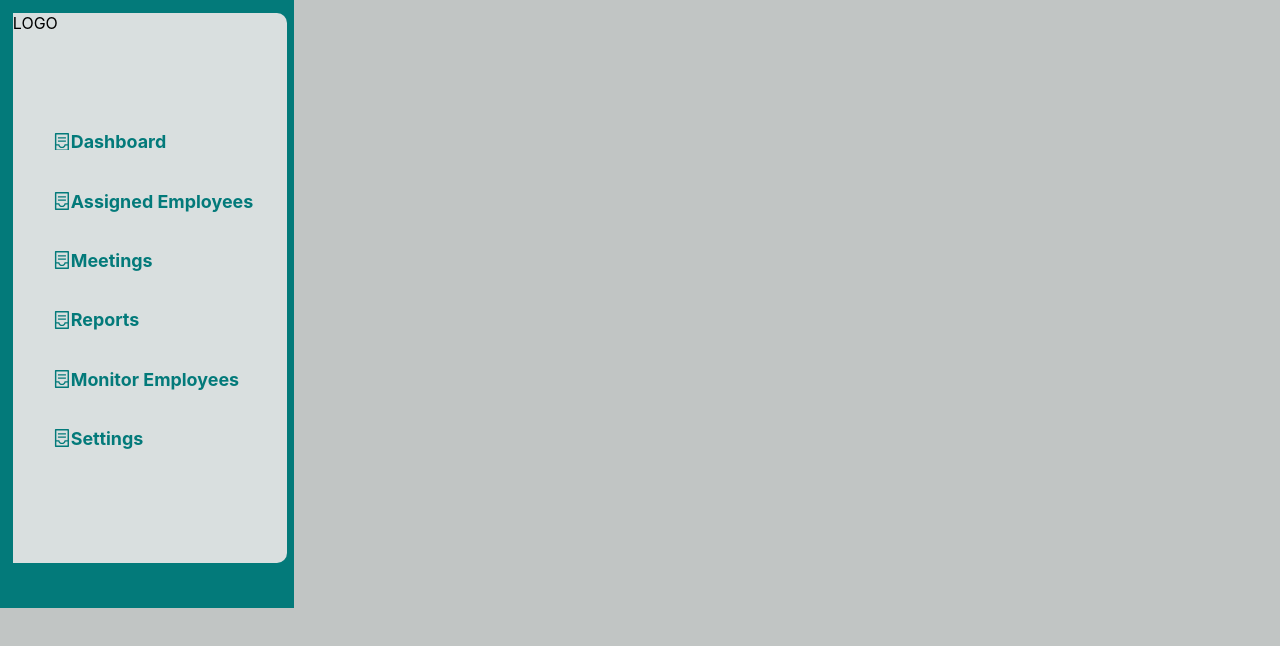
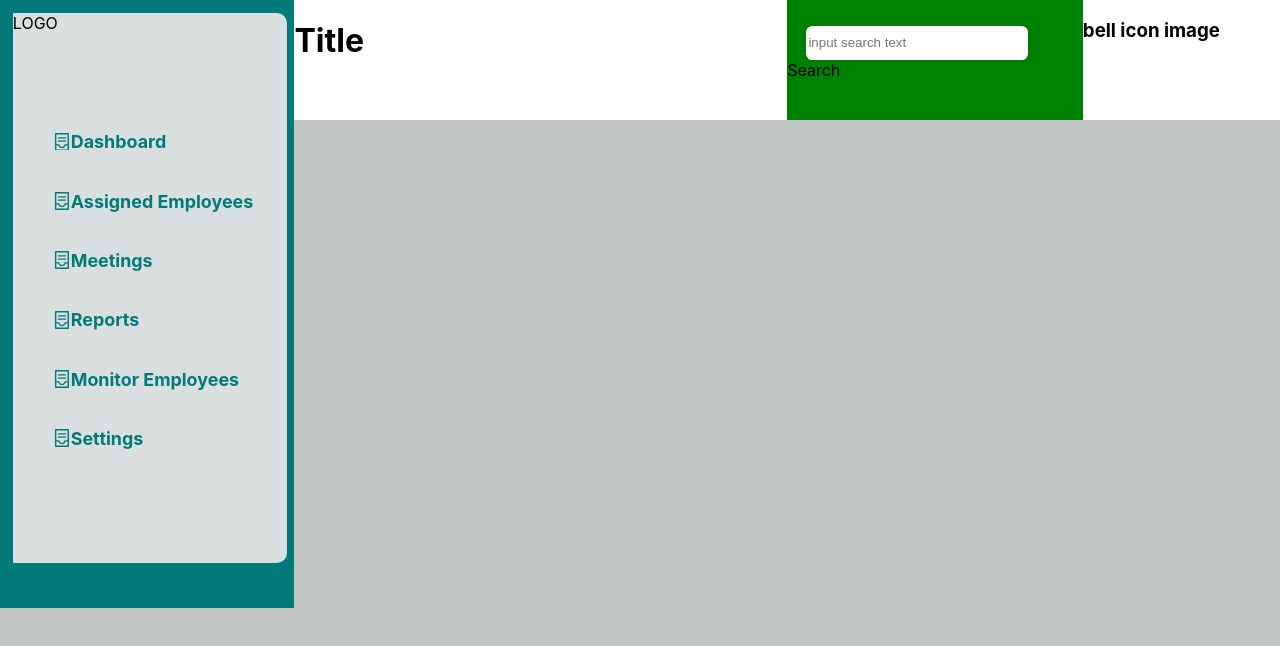
Before and after one commit to sliit-thishi/frontend-primary, a React (Create React App) app: page / in a window 1280 px wide. Shown: the top 646 px of the page. Built offline with nearby package versions, Linux system fonts and the light colour scheme.

Commit message:
header layout

```diff
--- /dev/null
+++ b/src/Pages/Header.css
@@ -0,0 +1,16 @@
+.heContent{
+    height: 15%;
+    width:77%;
+    margin-left: 23%;
+    background-color: rgb(126, 81, 22);
+    position: absolute;
+}
+
+.heSearch{
+    margin:2vw 0vw 0vw 1.5vw;
+    height: 2.5vw;
+    width:17vw;
+    border-radius: 0.5vw;
+    border:0.1vw;
+    border-color: blue;
+}
--- a/src/Pages/Home.jsx
+++ b/src/Pages/Home.jsx
@@ -1,14 +1,69 @@
 import React from 'react';
 import NavBar from './NavBar';
+import Header from './Header';
+import './NavBar.css';
+import './Header.css';
+import {
+    ContainerOutlined,
+
+  } from '@ant-design/icons';
 import './Home.css';
+
+
+
+
 
   function Home() {
 
+    const onSearch = (value) => console.log(value);
+
     return (
       <div className='hFullScreen'>
+
+      {/* Navigation Bar */}
+        <div className="nFullContent">
+            <div style={{height:'1vw'}}></div>
+            <div className="nContent">
+            <div style={{height:'5vw'}}>LOGO</div>
+                <ul className="nItemList">
+                    <li><ContainerOutlined/>Dashboard</li>
+                    <li><ContainerOutlined/>Assigned Employees</li>
+                    <li><ContainerOutlined/>Meetings</li>
+                    <li><ContainerOutlined/>Reports</li>
+                    <li><ContainerOutlined/>Monitor Employees</li>
+                    <li><ContainerOutlined/>Settings</li>
+                </ul>
+            </div>
+        </div>
+        {/* End of Nav Bar */}
+
+    {/* Content */}
         <div>
-          <NavBar/>
+
+          {/* Header Part */}
+          <div className="heContent">
+             <div style={{width:'50%',height:'100%', position:'absolute', backgroundColor:'white'}}>
+                <h1>Title</h1>
+             </div>
+             <div style={{width:'30%',height:'100%', marginLeft:'50%', position:'absolute', backgroundColor:'green'}}>
+               <input className='heSearch' placeholder="input search text" onSearch={onSearch}  /> Search
+             </div>
+             <div style={{width:'20%',height:'100%', marginLeft:'80%',position:'absolute', backgroundColor:'white'}}>
+             <h3>bell icon      image</h3>
+             </div>
+
+          </div>
+          {/* End of Header part */}
+
+          {/* Sub content */}
+          <div>
+
+          </div>
+          {/* End of Sub Content */}
+
+
         </div>
+    {/* End of the Content */}
       </div>
     );
   };
--- a/src/Pages/NavBar.css
+++ b/src/Pages/NavBar.css
@@ -2,7 +2,7 @@
     height:47.5vw;
     width:23%;
     background-color: rgb(3, 122, 122);
-
+    position: absolute;
 }
 
 .nContent{
--- a/src/Pages/NavBar.jsx
+++ b/src/Pages/NavBar.jsx
@@ -1,28 +1,11 @@
 import React from "react";
-import './NavBar.css';
-import {
-    ContainerOutlined,
 
-  } from '@ant-design/icons';
 
 function NavBar()
 {
     return(
         <>
-        <div className="nFullContent">
-            <div style={{height:'1vw'}}></div>
-            <div className="nContent">
-            <div style={{height:'5vw'}}>LOGO</div>
-                <ul className="nItemList">
-                    <li><ContainerOutlined/>Dashboard</li>
-                    <li><ContainerOutlined/>Assigned Employees</li>
-                    <li><ContainerOutlined/>Meetings</li>
-                    <li><ContainerOutlined/>Reports</li>
-                    <li><ContainerOutlined/>Monitor Employees</li>
-                    <li><ContainerOutlined/>Settings</li>
-                </ul>
-            </div>
-        </div>
+
         </>
     );
 }
```
Also changed, not shown: src/Pages/Header.jsx (added).
